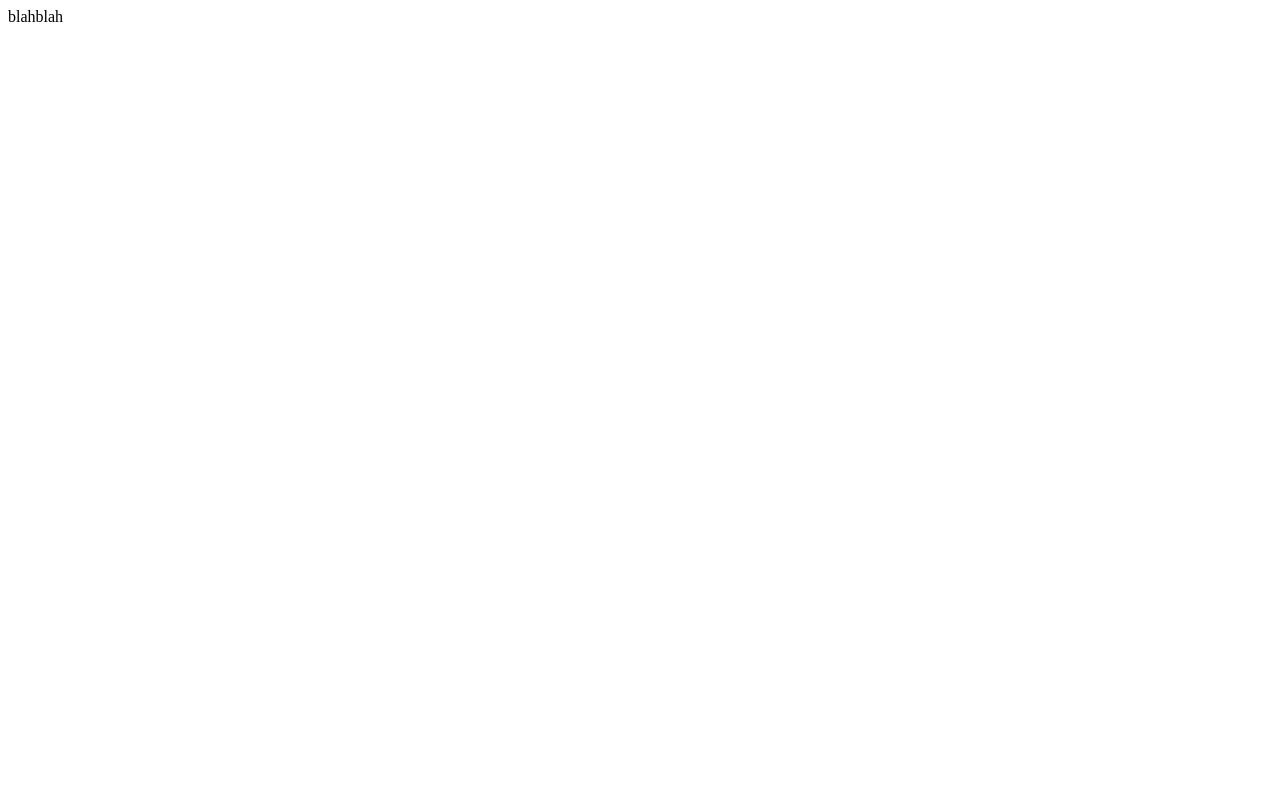
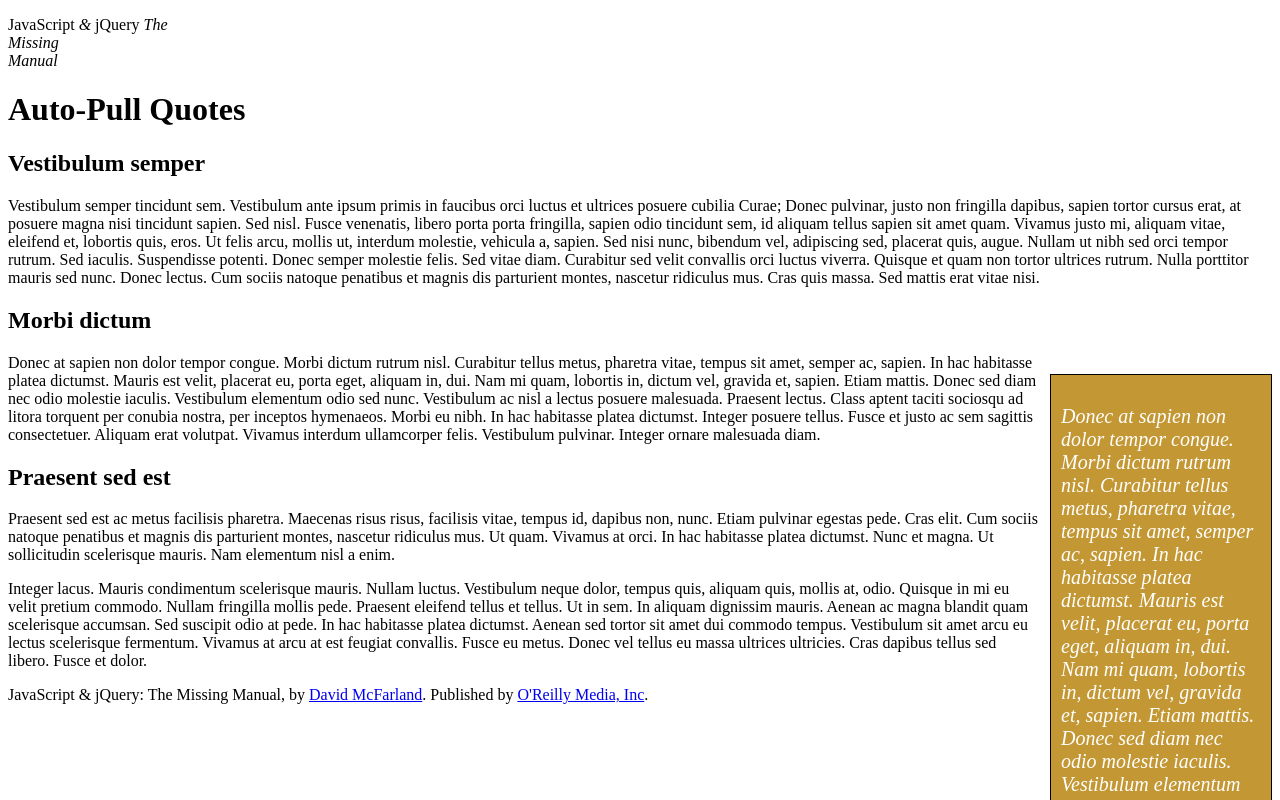
Before and after one commit to jhermida/javascript, a plain HTML site: page class1.html in a window 1280 px wide. Shown: the top 800 px of the page. Drawn offline with nearby package versions, Linux system fonts and the light colour scheme.

Commit message:
Update class1.html

```diff
--- a/class1.html
+++ b/class1.html
@@ -1 +1,61 @@
-blahblah
+
+
+<!DOCTYPE html>
+<html>
+<head>
+	<script src="https://cdnjs.cloudflare.com/ajax/libs/jquery/2.1.4/jquery.min.js">
+	</script>
+
+	<script>
+$(document).ready(function() {
+$('span.pq').each(function() {
+var quote=$(this).clone();
+quote.removeClass('pq');
+quote.addClass('pullquote');
+$(this).before(quote);
+}); // end each
+}); // end ready
+ </script>
+
+<meta charset="UTF-8">
+<title>Using Functions</title>
+<link href="site.css" rel="stylesheet">
+<style>
+.pullquote {
+	float: right;
+	clear: right;
+	width: 200px;
+	border: 1px solid black;
+	padding: 10px;
+	font-size: 20px;
+	background-color:rgb(195,151,51);
+	margin: 20px 0 10px 10px;
+	font-style: italic;
+	color: rgb(255,255,255);
+}
+</style>
+
+</head>
+<body>
+<div class="wrapper">
+<div class="header">
+	<p class="logo">JavaScript <i>&</i> jQuery <i class="mm">The<br>Missing<br>Manual</i></p>
+</div>
+<div class="content">
+	<div class="main">
+<h1>Auto-Pull Quotes</h1>
+  <h2>Vestibulum semper</h2>
+  <p>Vestibulum semper tincidunt sem. Vestibulum ante ipsum primis in faucibus orci luctus et ultrices posuere cubilia Curae; Donec pulvinar, justo non fringilla dapibus, sapien tortor cursus erat, at posuere magna nisi tincidunt sapien. Sed nisl. Fusce venenatis, libero porta porta fringilla, sapien odio tincidunt sem, id aliquam tellus sapien sit amet quam. Vivamus justo mi, aliquam vitae, eleifend et, lobortis quis, eros. Ut felis arcu, mollis ut, interdum molestie, vehicula a, sapien. Sed nisi nunc, bibendum vel, adipiscing sed, placerat quis, augue. Nullam ut nibh sed orci tempor rutrum. Sed iaculis. Suspendisse potenti. Donec semper molestie felis. Sed vitae diam. Curabitur sed velit convallis orci luctus viverra. Quisque et quam non tortor ultrices rutrum. Nulla porttitor mauris sed nunc. Donec lectus. Cum sociis natoque penatibus et magnis dis parturient montes, nascetur ridiculus mus. Cras quis massa. Sed mattis erat vitae nisi.</p>
+  <h2>Morbi dictum</h2>
+  <span
+class="pq"><p>Donec at sapien non dolor tempor congue. Morbi dictum rutrum nisl. Curabitur tellus metus, pharetra vitae, tempus sit amet, semper ac, sapien. In hac habitasse platea dictumst. Mauris est velit, placerat eu, porta eget, aliquam in, dui. Nam mi quam, lobortis in, dictum vel, gravida et, sapien. Etiam mattis. Donec sed diam nec odio molestie iaculis. Vestibulum elementum odio sed nunc. Vestibulum ac nisl a lectus posuere malesuada. Praesent lectus. Class aptent taciti sociosqu ad litora torquent per conubia nostra, per inceptos hymenaeos. Morbi eu nibh. In hac habitasse platea dictumst. Integer posuere tellus. Fusce et justo ac sem sagittis consectetuer. Aliquam erat volutpat. Vivamus interdum ullamcorper felis. Vestibulum pulvinar. Integer ornare malesuada diam.</p></span>
+  <h2>Praesent sed est</h2>
+  <p>Praesent sed est ac metus facilisis pharetra. Maecenas risus risus, facilisis vitae, tempus id, dapibus non, nunc. Etiam pulvinar egestas pede. Cras elit. Cum sociis natoque penatibus et magnis dis parturient montes, nascetur ridiculus mus. Ut quam. Vivamus at orci. In hac habitasse platea dictumst. Nunc et magna. Ut sollicitudin scelerisque mauris. Nam elementum nisl a enim.</p>
+  <p>Integer lacus. Mauris condimentum scelerisque mauris. Nullam luctus. Vestibulum neque dolor, tempus quis, aliquam quis, mollis at, odio. Quisque in mi eu velit pretium commodo. Nullam fringilla mollis pede. Praesent eleifend tellus et tellus. Ut in sem. In aliquam dignissim mauris. Aenean ac magna blandit quam scelerisque accumsan. Sed suscipit odio at pede. In hac habitasse platea dictumst. Aenean sed tortor sit amet dui commodo tempus. Vestibulum sit amet arcu eu lectus scelerisque fermentum. Vivamus at arcu at est feugiat convallis. Fusce eu metus. Donec vel tellus eu massa ultrices ultricies. Cras dapibus tellus sed libero. Fusce et dolor.  </p>
+</div>
+<div class="footer">
+<p>JavaScript &amp; jQuery: The Missing Manual, by <a href="http://sawmac.com/">David McFarland</a>. Published by <a href="http://oreilly.com/">O'Reilly Media, Inc</a>.</p>
+</div>
+</div>
+</body>
+</html>
```
